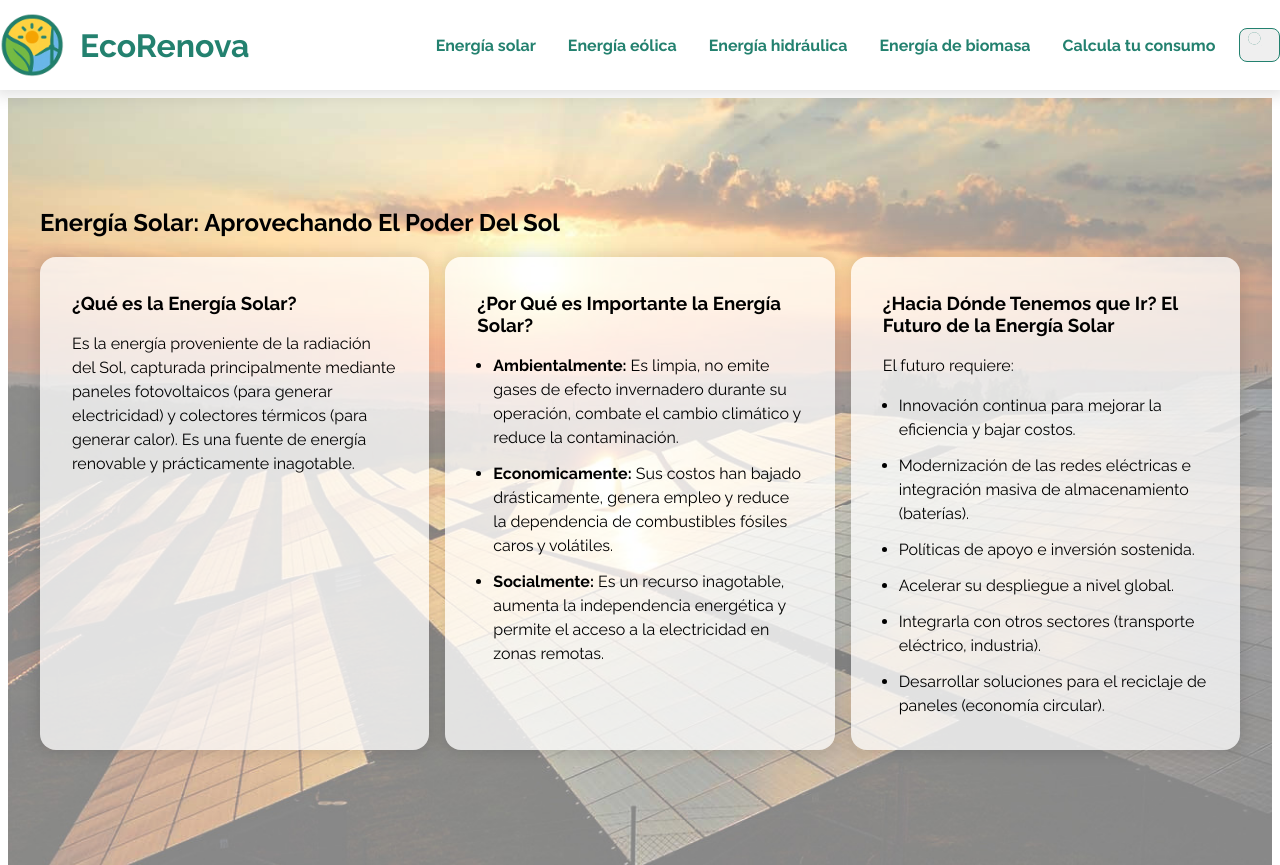
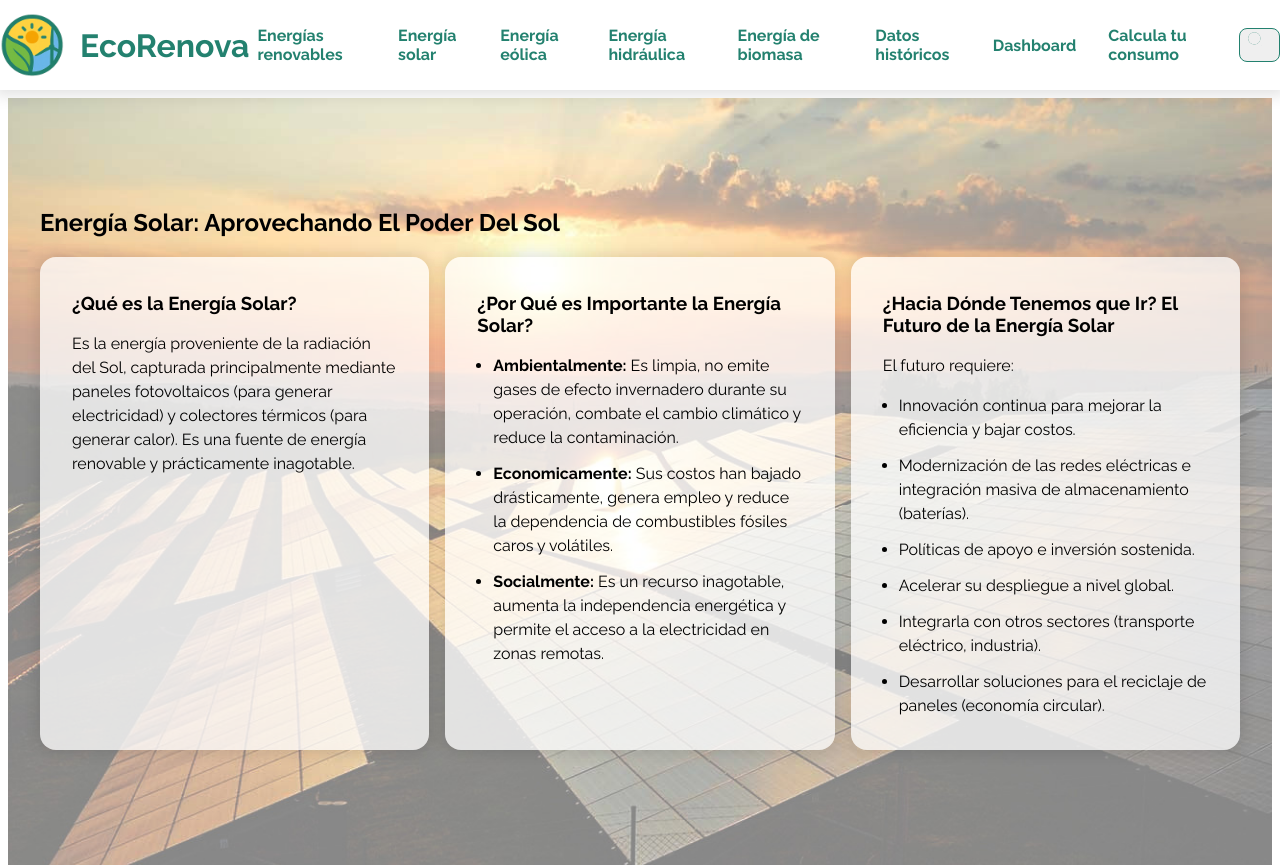
Before and after one commit to Aisengar/Energias_-renovables-, a Flask app: page / in a window 1280 px wide. Shown: the top 865 px of the page. Run offline with Flask 3, Linux system fonts and the light colour scheme.

Commit message:
modificación html

```diff
--- a/src/static/js/script.js
+++ b/src/static/js/script.js
@@ -57,3 +57,5 @@ document.addEventListener('DOMContentLoaded', () => {
         });
     }
 });
+
+//Calculadora
--- a/src/templates/index.html
+++ b/src/templates/index.html
@@ -12,7 +12,7 @@
     <!--<link rel="stylesheet" href="css/normalize.css">-->
     <link rel="shortcut icon" href="static/images/favicon.ico" type="image/x-icon">
     <link rel="stylesheet" href="{{url_for('static', filename='estilos.css')}}">
-    <script src="{{ url_for('static', filename='script.js')}}"></script>
+    <script src="static/js/script.js"></script>
 </head>
 
 <body>
@@ -27,10 +27,13 @@
                     <div class="header-menu-logo-responsive">
                         <img src="static/images/EcoRenova_Logo.png" alt="EcoRenova-logo-responsive">
                     </div>
+                    <a class="header-menu-link" href="#tipos-energias">Energías renovables</a>
                     <a class="header-menu-link" href="#energia-solar">Energía solar</a>
                     <a class="header-menu-link" href="#energia-eolica">Energía eólica</a>
                     <a class="header-menu-link" href="#energia-hidraulica">Energía hidráulica</a>
                     <a class="header-menu-link" href="#energia-biomasa">Energía de biomasa</a>
+                    <a class="header-menu-link" href="#historico-datos">Datos históricos</a>
+                    <a class="header-menu-link" href="#dashboard">Dashboard</a>
                     <a class="header-menu-link" href="#calcular-consumo">Calcula tu consumo</a>
                     <button class="modo-oscuro-btn">
                         <svg xmlns="http://www.w3.org/2000/svg" width="2em" height="2em" viewBox="0 0 24 24">
@@ -265,7 +268,7 @@
                     <h2>Calcula tu consumo</h2>
                     <form>
                         <div>
-                            <label for="id_consumo">Ingresa el consumo eléctrico total en kWh</label>
+                            <label for="id_consumo">Ingresa tu consumo eléctrico total por año en kWh</label>
                             <div>
                                 <input class="input-calcular" placeholder="270" name="consumo">
                                 <button type="submit">Calcular</button>
```
Also changed, not shown: src/static/images/Fondo_Calculadora.webp (added).
